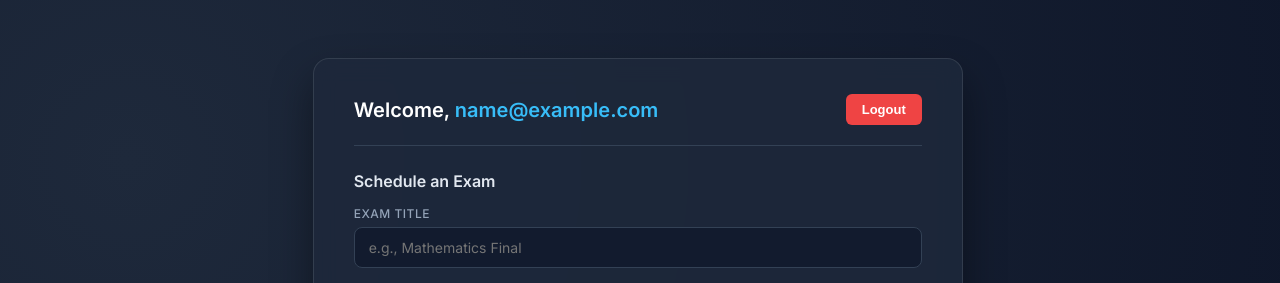
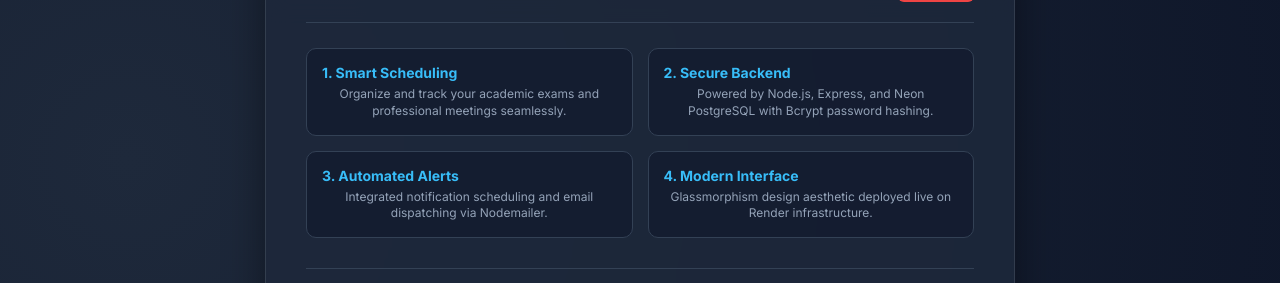
Before and after one commit to shqiprontafaj2-ops/remember-ai, a website: page dashboard.html in a window 1280 px wide. Shown: the top 283 px of the page. Drawn offline with Linux system fonts and the light colour scheme; sample sign-in values are in the browser's storage.

Commit message:
Shto 4 pikat kyçe të aplikacionit në dashboard

```diff
--- a/dashboard.html
+++ b/dashboard.html
@@ -7,7 +7,7 @@
     <link rel="stylesheet" href="style.css">
     <style>
         .dashboard-container {
-            max-width: 650px;
+            max-width: 750px;
             width: 100%;
             background: rgba(30, 41, 59, 0.85);
             backdrop-filter: blur(12px);
@@ -49,6 +49,32 @@
         .btn-logout:hover {
             background-color: #dc2626;
         }
+
+        /* Stili për 4 pikat kyçe */
+        .features-grid {
+            display: grid;
+            grid-template-columns: 1fr 1fr;
+            gap: 15px;
+            margin-bottom: 30px;
+        }
+        .feature-card {
+            background: rgba(15, 23, 42, 0.6);
+            border: 1px solid #334155;
+            padding: 15px;
+            border-radius: 10px;
+        }
+        .feature-card h4 {
+            color: #38bdf8;
+            margin: 0 0 5px 0;
+            font-size: 14px;
+        }
+        .feature-card p {
+            color: #94a3b8;
+            margin: 0;
+            font-size: 12px;
+            line-height: 1.4;
+        }
+
         h3 {
             color: #e2e8f0;
             margin-top: 25px;
@@ -117,6 +143,28 @@
         <h2>Welcome, <span id="userEmailDisplay"></span></h2>
         <button class="btn-logout" onclick="logout()">Logout</button>
     </div>
+
+    <!-- 4 Pikat Kyçe të Sistemit -->
+    <div class="features-grid">
+        <div class="feature-card">
+            <h4>1. Smart Scheduling</h4>
+            <p>Organize and track your academic exams and professional meetings seamlessly.</p>
+        </div>
+        <div class="feature-card">
+            <h4>2. Secure Backend</h4>
+            <p>Powered by Node.js, Express, and Neon PostgreSQL with Bcrypt password hashing.</p>
+        </div>
+        <div class="feature-card">
+            <h4>3. Automated Alerts</h4>
+            <p>Integrated notification scheduling and email dispatching via Nodemailer.</p>
+        </div>
+        <div class="feature-card">
+            <h4>4. Modern Interface</h4>
+            <p>Glassmorphism design aesthetic deployed live on Render infrastructure.</p>
+        </div>
+    </div>
+
+    <hr>
 
     <!-- Seksioni i Provimeve -->
     <h3>Schedule an Exam</h3>
@@ -214,4 +262,4 @@
 </script>
 
 </body>
-</html> .
+</html>
```
